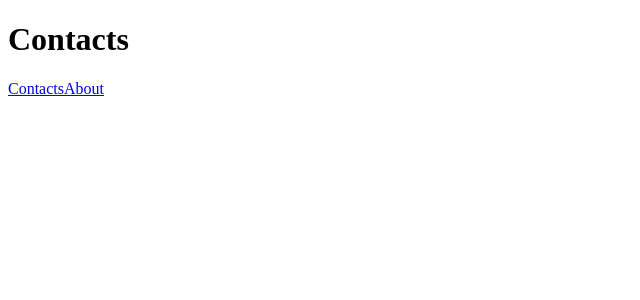
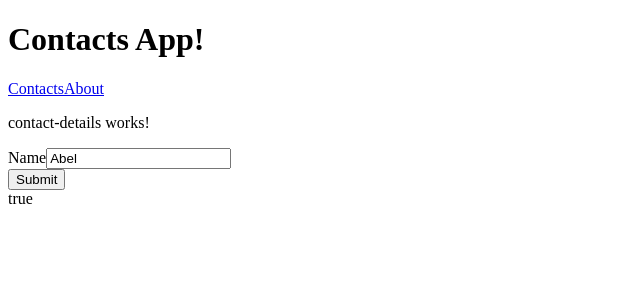
Before and after one commit to Rockncoder/contacts-troy, an Angular app: page /contactdetails/1 in a window 1280 px wide. Before the commit this address led to /. Shown: the top 300 px of the page, without its empty margins (0-640 px from the left). Built offline with nearby package versions, Linux system fonts and the light colour scheme.

Commit message:
Adds some form stuff

```diff
--- a/package.json
+++ b/package.json
@@ -9,7 +9,7 @@
     "test": "ng test",
     "lint": "ng lint",
     "e2e": "ng e2e",
-    "prod": "ng build prod"
+    "prod": "ng build prod "
   },
   "private": true,
   "dependencies": {
--- a/src/app/app-routing/app-routing.module.ts
+++ b/src/app/app-routing/app-routing.module.ts
@@ -3,11 +3,13 @@ import {RouterModule, Routes} from '@angular/router';
 
 import {ContactsListComponent} from '../contacts-list/contacts-list.component';
 import {AboutComponent} from '../about/about.component';
+import {ContactDetailsComponent} from "../contact-details/contact-details.component";
 
 const routes: Routes = [
   {path: '', redirectTo: '/contacts', pathMatch: 'full'},
   {path: 'contacts', component: ContactsListComponent},
-  {path: 'about', component: AboutComponent}
+  {path: 'about', component: AboutComponent},
+  {path: 'contactdetails/:id', component: ContactDetailsComponent}
 ];
 
 @NgModule({
--- a/src/app/app.component.ts
+++ b/src/app/app.component.ts
@@ -6,8 +6,5 @@ import { Component } from '@angular/core';
   styleUrls: ['./app.component.css']
 })
 export class AppComponent {
-  title = 'Contacts';
-
-  showName(){
-  }
+  title = 'Contacts App!';
 }
--- a/src/app/app.module.ts
+++ b/src/app/app.module.ts
@@ -10,12 +10,14 @@ import { AppRoutingModule } from './app-routing/app-routing.module';
 import { AboutComponent } from './about/about.component';
 
 import {ContactService} from './contact.service';
+import { ContactDetailsComponent } from './contact-details/contact-details.component';
 
 @NgModule({
   declarations: [
     AppComponent,
     ContactsListComponent,
-    AboutComponent
+    AboutComponent,
+    ContactDetailsComponent
   ],
   imports: [
     BrowserModule,
--- /dev/null
+++ b/src/app/contact-details/contact-details.component.html
@@ -0,0 +1,17 @@
+<p>
+  contact-details works!
+</p>
+<form *ngIf="contact">
+  <div class="form-group">
+    <label for="name">Name</label>
+    <input type="text" class="form-control" id="name" required name="name"
+           [(ngModel)]="contact.name" #spy="ngModel">
+    <div [hidden]="spy.valid || spy.pristine">Name is required</div>
+  </div>
+
+  <button type="submit">Submit</button>
+
+  <div>
+  {{spy.valid}}
+  </div>
+</form>
--- /dev/null
+++ b/src/app/contact-details/contact-details.component.ts
@@ -0,0 +1,25 @@
+import {Component, OnInit} from '@angular/core';
+import {ActivatedRoute, Params} from '@angular/router';
+import "rxjs/add/operator/switchMap";
+import {ContactService} from "../contact.service";
+import {Contact} from "../contact";
+
+@Component({
+  selector: 'app-contact-details',
+  templateUrl: './contact-details.component.html',
+  styleUrls: ['./contact-details.component.css']
+})
+export class ContactDetailsComponent implements OnInit {
+
+  contact: Contact;
+
+  constructor(private route: ActivatedRoute,
+              private contactService: ContactService) {
+  }
+
+  ngOnInit() {
+    this.route.params
+      .switchMap((params: Params) => this.contactService.getContact(+params['id']))
+      .subscribe(contact => this.contact = contact);
+  }
+}
--- a/src/app/contact.service.ts
+++ b/src/app/contact.service.ts
@@ -5,7 +5,7 @@ import {Contact} from './contact';
 export class ContactService {
 
   contacts: Contact[] = [
-    {'name': "Abel", 'lastName': "Apple", id: 1},
+    {name: "Abel", 'lastName': "Apple", id: 1},
     {name: "Ben", lastName: "Banana", id: 2},
     {name: "Chris", lastName: "Cucumber", id: 3},
     {name: "Denise", lastName: "Durian", id: 4},
@@ -14,8 +14,12 @@ export class ContactService {
     ];
 
 
-  getContacts(): Contact[]{
-    return this.contacts;
+  getContacts(): Promise<Contact[]>{
+    return Promise.resolve(this.contacts);
+  }
+
+  getContact(id: Number): Promise<Contact> {
+    return this.getContacts().then(contacts => contacts.find(contact => contact.id === id));
   }
 
   constructor() {
--- a/src/app/contacts-list/contacts-list.component.html
+++ b/src/app/contacts-list/contacts-list.component.html
@@ -2,5 +2,7 @@
   contacts-list works!
 </p>
 <ul>
-  <li *ngFor="let contact of contacts">{{contact.lastName}}, {{contact.name}}</li>
+  <li *ngFor="let contact of contacts">
+    <a [routerLink]="['/contactdetails', contact.id]">{{contact.lastName}}, {{contact.name}}</a>
+  </li>
 </ul>
--- a/src/app/contacts-list/contacts-list.component.ts
+++ b/src/app/contacts-list/contacts-list.component.ts
@@ -11,10 +11,15 @@ export class ContactsListComponent implements OnInit {
 
   contacts: Contact[];
 
-  constructor(private contactService: ContactService ) {
+  constructor(private contactService: ContactService) {
   }
 
   ngOnInit() {
-    this.contacts = this.contactService.getContacts()
+    // this.contacts = this.contactService.getContacts()
+    this.contactService.getContacts().then(contacts => this.contacts = contacts);
+
+    // this.contactService.getContacts().then(function (contacts) {
+    //   this.contacts = contacts;
+    // });
   }
 }
```
Also changed, not shown: src/app/contact-details/contact-details.component.css (added), 1 other file (tests, documents, lock files or other folders).
